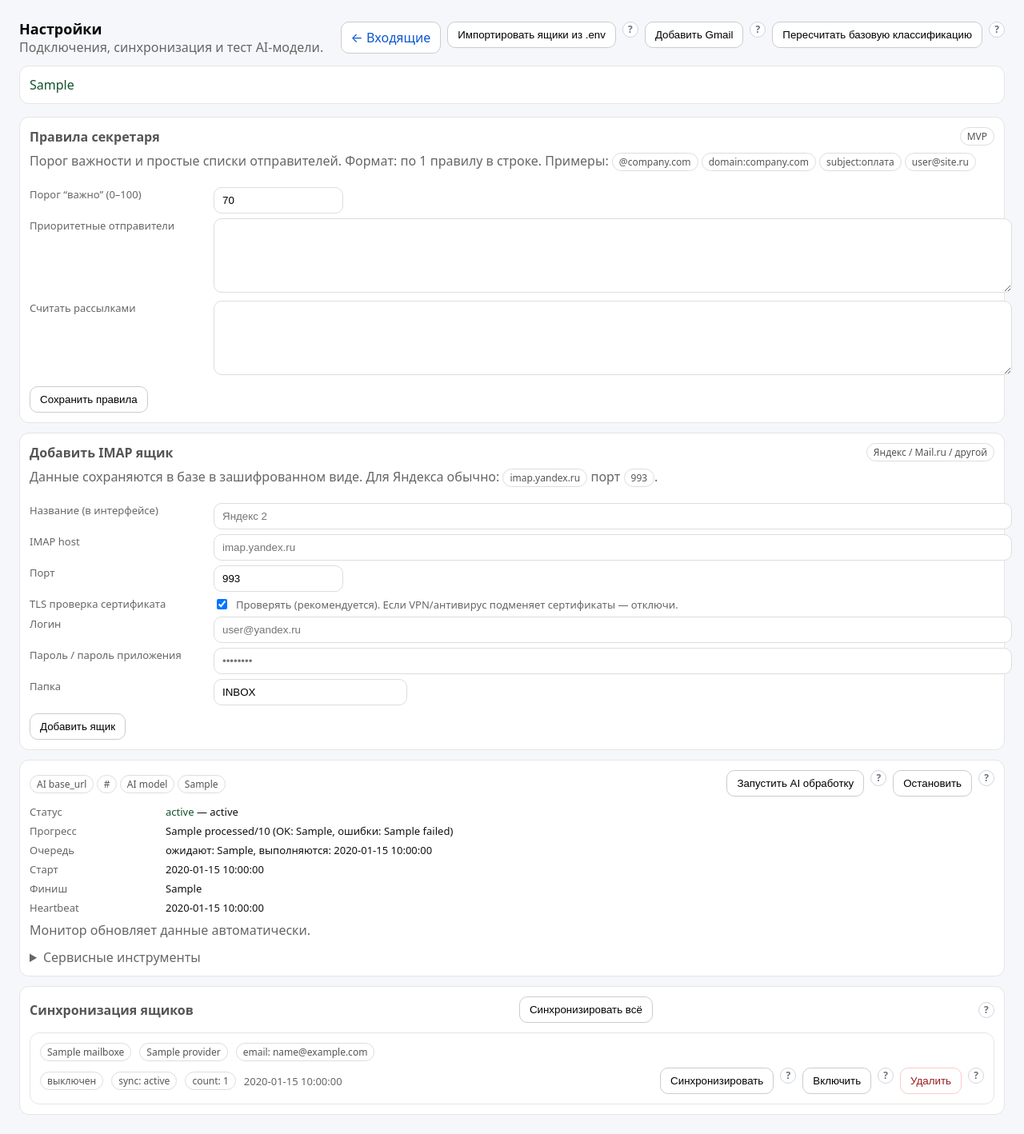
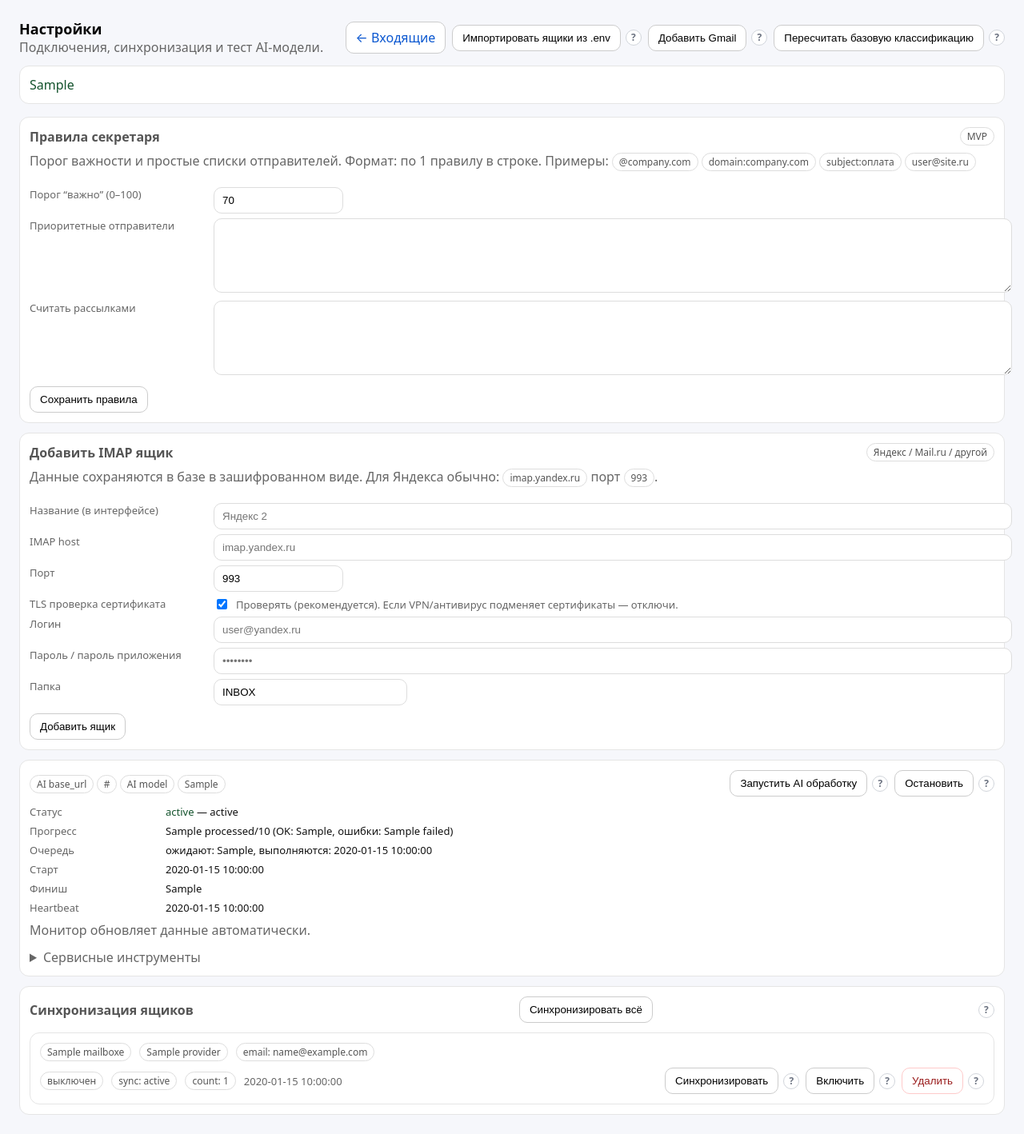
Before and after one commit to maximkin-alek/email-assistant, a Python web app: template templates/settings.html in a window 1280 px wide. Shown: the whole page at 80% size. Run offline with Jinja, Linux system fonts and the light colour scheme; the template is opened without the code that fills it: most values are stand-ins (such as "Sample title", 1, 10 or a date in 2020).

Commit message:
Polish responsive layout and button alignment
Improve mobile wrapping for top bars, search, day summary actions, bulk actions, and keep help icons attached to their buttons.

Made-with: Cursor

```diff
--- a/templates/settings.html
+++ b/templates/settings.html
@@ -62,6 +62,30 @@
       details.helpbox { margin-top: 10px; }
       details.helpbox > summary { cursor: pointer; color:#666; }
       details.helpbox .inner { margin-top: 8px; color:#111; font-size: 13px; line-height: 1.35; }
+
+      .btnhelp{ display:inline-flex; gap: 6px; align-items:center; flex-wrap: nowrap; }
+      .btnhelp form{ margin:0; }
+
+      @media (max-width: 640px) {
+        .top > div:last-child{ width: 100%; }
+        .top > div:last-child .btnhelp{ width: 100%; }
+        .top > div:last-child .btnhelp .btn{ flex: 1 1 auto; width: 100%; }
+      }
+      @media (max-width: 768px) {
+        .card .meta{ align-items: flex-start; }
+        .card .meta > div[style*="justify-content: space-between"]{
+          justify-content: flex-start !important;
+        }
+        .card .meta > div[style*="display:flex"][style*="gap:8px"]{
+          width: 100%;
+        }
+        .card .meta > div[style*="display:flex"][style*="gap:8px"] .btnhelp{
+          width: 100%;
+        }
+        .card .meta > div[style*="display:flex"][style*="gap:8px"] .btnhelp .btn{
+          width: 100%;
+        }
+      }
     </style>
   </head>
   <body>
@@ -71,20 +95,26 @@
         <div class="title">Настройки</div>
         <div class="muted">Подключения, синхронизация и тест AI-модели.</div>
       </div>
-      <div style="display:flex; gap: 8px; flex-wrap: wrap;">
+      <div style="display:flex; gap: 8px; flex-wrap: wrap; align-items:center;">
         <a class="btn" href="/">← Входящие</a>
-        <form method="post" action="/actions/mailbox/import-env" style="margin:0;">
+        <div class="btnhelp">
+          <form method="post" action="/actions/mailbox/import-env">
             <button class="btn" type="submit">Импортировать ящики из .env</button>
           </form>
           <span class="help" tabindex="0" data-tip="Создаёт IMAP‑ящики из переменных YANDEX_IMAP_* / MAILRU_IMAP_* в .env.\nУдобно при миграции: не нужно вводить логины/пароли вручную.">?</span>
-        <form method="post" action="/actions/mailbox/add-gmail" style="margin:0;">
+        </div>
+        <div class="btnhelp">
+          <form method="post" action="/actions/mailbox/add-gmail">
             <button class="btn" type="submit">Добавить Gmail</button>
           </form>
           <span class="help" tabindex="0" data-tip="Запускает OAuth‑подключение Gmail.\nЕсли ты уже подключал этот Gmail, приложение постарается не создавать дубль.">?</span>
-        <form method="post" action="/actions/recompute" style="margin:0;">
+        </div>
+        <div class="btnhelp">
+          <form method="post" action="/actions/recompute">
             <button class="btn" type="submit">Пересчитать базовую классификацию</button>
           </form>
           <span class="help" tabindex="0" data-tip="Быстрый пересчёт базовых правил (без AI): важность/рассылки по эвристикам и твоим правилам.\nПолезно после изменения правил секретаря.">?</span>
+        </div>
       </div>
     </div>
 
@@ -191,15 +221,19 @@
             <span class="pill">AI model</span>
             <span class="pill">{{ ai_model }}</span>
           </div>
-          <div style="display:flex; gap:8px; flex-wrap:wrap;">
-            <form method="post" action="/actions/ai-run" style="margin:0;">
+          <div style="display:flex; gap:8px; flex-wrap:wrap; align-items:center;">
+            <div class="btnhelp">
+              <form method="post" action="/actions/ai-run">
                 <button class="btn" type="submit">Запустить AI обработку</button>
               </form>
               <span class="help" tabindex="0" data-tip="Поставит в очередь AI‑обработку писем (summary/объяснения/категории).\nМонитор ниже покажет прогресс и состояние очереди.">?</span>
-            <form method="post" action="/actions/ai-stop" style="margin:0;">
+            </div>
+            <div class="btnhelp">
+              <form method="post" action="/actions/ai-stop">
                 <button class="btn" type="submit">Остановить</button>
               </form>
               <span class="help" tabindex="0" data-tip="Останавливает текущий прогон AI.\nПолезно, если хочешь сменить модель/ключ или разгрузить систему.">?</span>
+            </div>
           </div>
         </div>
 
@@ -400,25 +434,33 @@
                   <span class="pill">count: {{ m.last_sync_count or "—" }}</span>
                   <span class="muted">{{ m.last_sync_at or "" }}</span>
                 </div>
-                <div style="display:flex; gap:8px;">
-                  <form method="post" action="/actions/sync/{{ m.id }}" style="margin:0;">
+                <div style="display:flex; gap:8px; flex-wrap:wrap; align-items:center;">
+                  <div class="btnhelp">
+                    <form method="post" action="/actions/sync/{{ m.id }}">
                       <button class="btn" type="submit">Синхронизировать</button>
                     </form>
                     <span class="help" tabindex="0" data-tip="Синхронизирует только этот ящик.\nПолезно после подключения или если у одного ящика ошибка.">?</span>
+                  </div>
                 {% if m.provider == 'imap' %}
-                  <form method="post" action="/actions/mailbox/tls-verify/{{ m.id }}" style="margin:0;">
+                  <div class="btnhelp">
+                    <form method="post" action="/actions/mailbox/tls-verify/{{ m.id }}">
                       <button class="btn" type="submit">{% if m.imap_tls_verify %}TLS verify off{% else %}TLS verify on{% endif %}</button>
                     </form>
                     <span class="help" tabindex="0" data-tip="Если включено (on) — проверяем TLS‑сертификат сервера (рекомендуется).\nЕсли VPN/антивирус подменяет сертификат и IMAP падает с CERTIFICATE_VERIFY_FAILED — можно выключить.">?</span>
+                  </div>
                 {% endif %}
-                  <form method="post" action="/actions/mailbox/toggle/{{ m.id }}" style="margin:0;">
+                  <div class="btnhelp">
+                    <form method="post" action="/actions/mailbox/toggle/{{ m.id }}">
                       <button class="btn" type="submit">{% if m.is_enabled %}Выключить{% else %}Включить{% endif %}</button>
                     </form>
                     <span class="help" tabindex="0" data-tip="Выключенный ящик не синхронизируется и не участвует в «Синхронизировать всё».\nПисьма в базе при этом остаются.">?</span>
-                  <form method="post" action="/actions/mailbox/delete/{{ m.id }}" style="margin:0;" onsubmit="return confirm('Удалить ящик и все письма из него?');">
+                  </div>
+                  <div class="btnhelp">
+                    <form method="post" action="/actions/mailbox/delete/{{ m.id }}" onsubmit="return confirm('Удалить ящик и все письма из него?');">
                       <button class="btn" type="submit" style="border-color:#fecaca; color:#991b1b;">Удалить</button>
                     </form>
                     <span class="help" tabindex="0" data-tip="Удаляет ящик и ВСЕ письма/вложения этого ящика из базы.\nДействие необратимо.">?</span>
+                  </div>
                 </div>
               </div>
               {% if m.last_sync_error %}
```
Also changed, not shown: templates/email.html (+7 -0 lines), templates/index.html (+49 -0 lines). Lines whose indentation alone changed are shown as unchanged.
